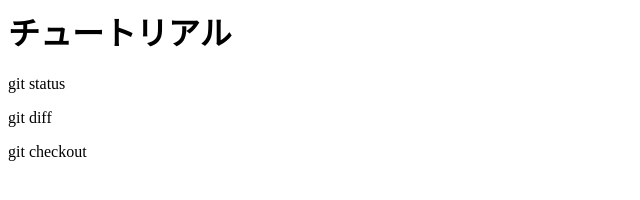
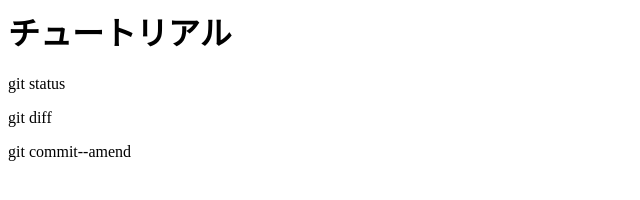
Before and after one commit to tego4/git_tutorial, a plain HTML site: page index.html in a window 1280 px wide. Shown: the full height of the page, 0-640 px from the left. Drawn offline with Linux system fonts and the light colour scheme.

Commit message:
gitにcommitし忘れた

```diff
--- a/index.html
+++ b/index.html
@@ -1,4 +1,4 @@
 <h1>チュートリアル</h1>
 <p>git status</p>
 <p>git diff</p>
-<p>git checkout</p>
+<p>git commit--amend</p>
```
